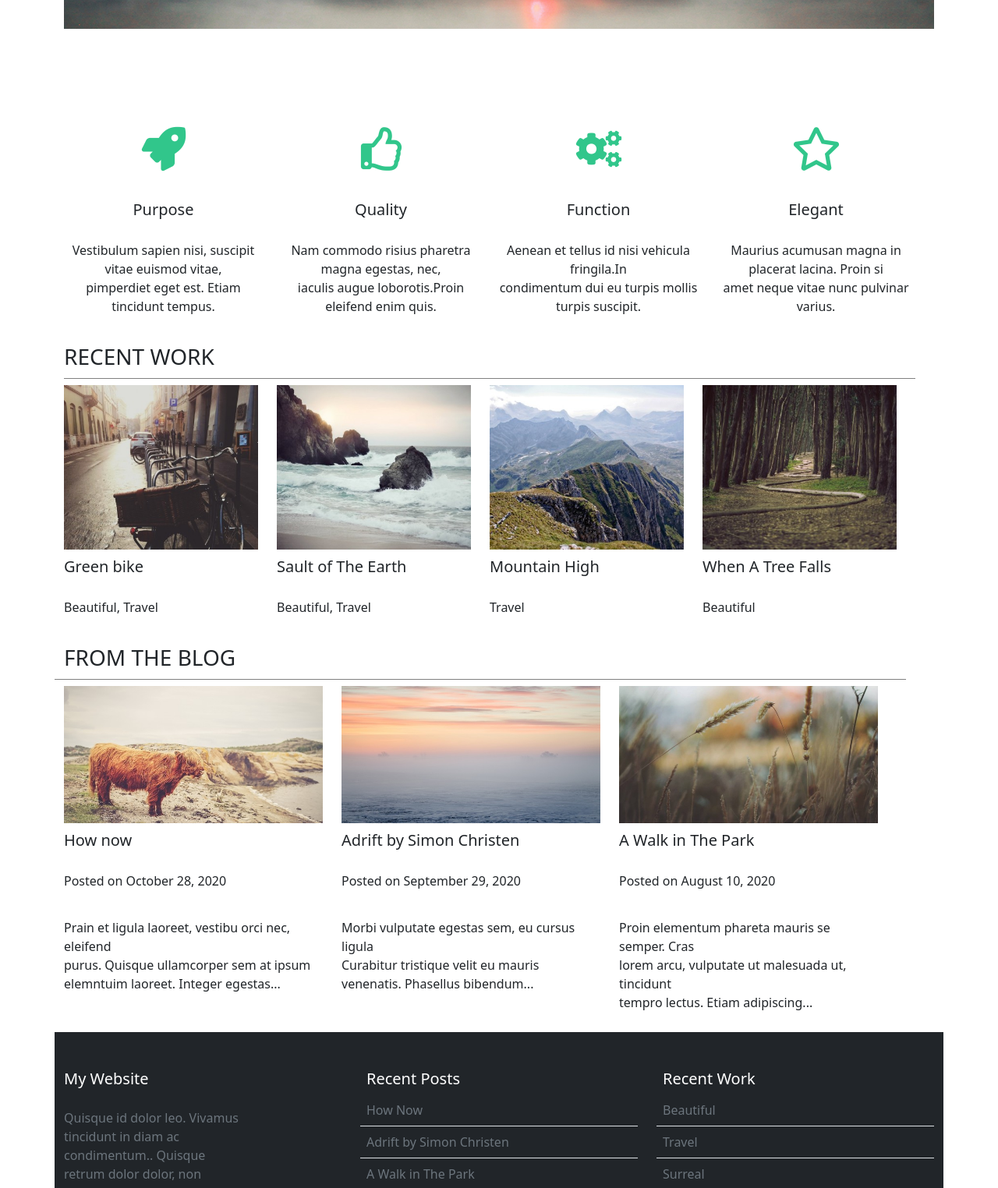
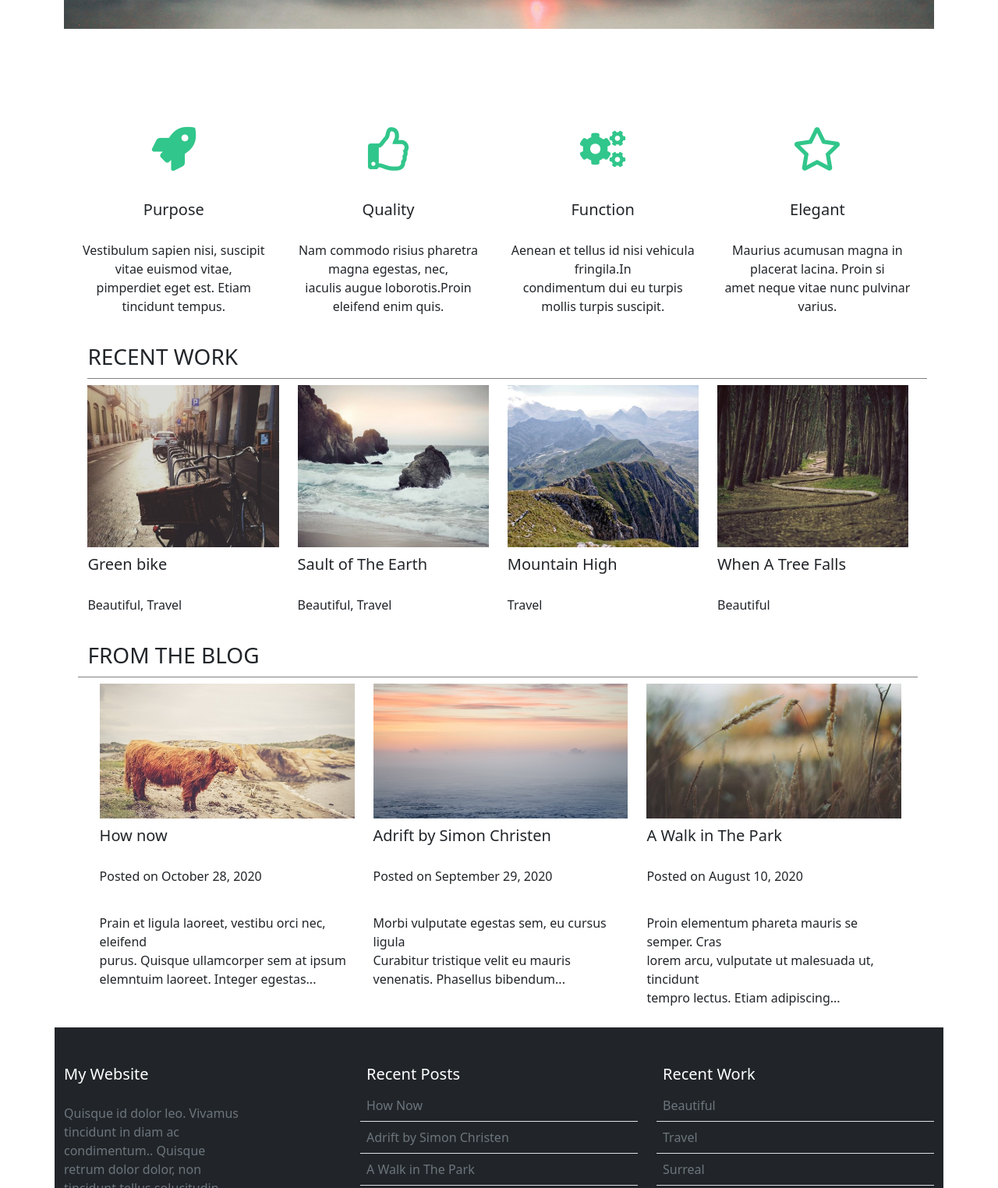
Before and after one commit to stayleess/Website-assignment, a plain HTML site: page index.html in a window 1280 px wide. Shown: the part 411-1935 px from the top of the page at 78% size. Drawn offline with Linux system fonts and the light colour scheme.

Commit message:
main margins and xl-columns adjustmens

```diff
--- a/index.html
+++ b/index.html
@@ -18,15 +18,15 @@
     <div class="container">
         <!----- NavBar SECTION-->
         <div class="row">
-            <nav class="col-lg-12 navbar navbar-expand-lg navbar-light bg-white ">
+            <nav class="col-lg-12 col-xl-12 navbar navbar-expand-lg navbar-light bg-white ">
                 <div class="container-fluid">
-                    <a class="navbar-brand col-lg-6" href="#">My Website</a>
+                    <a class="navbar-brand  col-lg-6 col-xl-6" href="#">My Website</a>
                     <button class="btn disabled navbar-toggler" type="button" data-bs-toggle="collapse"
                         data-bs-target="#navbarNav" aria-controls="navbarNav" aria-expanded="false"
                         aria-label="Toggle navigation">
                         <span class="navbar-toggler-icon"></span>
                     </button>
-                    <div class="collapse navbar-collapse col-lg-6" id="navbarNav">
+                    <div class="collapse navbar-collapse col-lg-6 col-xl-6" id="navbarNav">
                         <ul class="navbar-nav">
                             <li class="nav-item">
                                 <a class="nav-link active" aria-current="page" href="#">Home</a>
@@ -60,7 +60,7 @@
 
         <!-----HERO SECTION----->
         <div class="row flex">
-            <div class="col-sm-12 col-lg-12">
+            <div class="col-sm-12 col-lg-12 col-xl-12">
                 <img class="img-fluid" src="imgs/hero.jpg" alt="img-hero">
                 <div class="text-center bg-success">We strive to make all our
                     creations
@@ -69,9 +69,9 @@
         </div>
         <!--------END OF HERO Section---------------->
         <!--------MAIN  Section---------------->
-        <div class="row" id="main">
+        <div class="row blog" id="main">
             <div class="row">
-                <div class="col-sm-12 col-md-10 col-lg-3 card">
+                <div class="col-sm-12 col-md-10 col-lg-3 col-xl-3 card">
                     <img class="img-fluid img p-4" src="imgs/icon-1.png" alt="rocket-icon">
                     <h5>Purpose</h5>
                     <p>Vestibulum sapien nisi, suscipit vitae euismod
@@ -83,7 +83,7 @@
                     </p>
                 </div>
 
-                <div class="col-sm-12 col-md-10 col-lg-3 card">
+                <div class="col-sm-12 col-md-10 col-lg-3 col-xl-3 card">
                     <img class="img-fluid p-4" src="imgs/icon-2.png" alt="thumb-icon">
                     <h5>Quality</h5>
                     <p>Nam commodo risius pharetra magna egestas, nec,<br> iaculis augue
@@ -91,7 +91,7 @@
                     </p>
                 </div>
 
-                <div class="col-sm-12 col-md-10 col-lg-3 card">
+                <div class="col-sm-12 col-md-10 col-lg-3 col-xl-3 card">
                     <img class="img-fluid p-4" src="imgs/icon-3.png" alt="engine-icon">
                     <h5>Function</h5>
                     <p>Aenean et tellus id nisi vehicula fringila.In <br> condimentum dui eu
@@ -99,7 +99,7 @@
                     </p>
                 </div>
 
-                <div class="col-sm-12 col-md-10 col-lg-3 card">
+                <div class="col-sm-12 col-md-10 col-lg-3 col-xl-3 card">
                     <img class="img-fluid p-4" src="imgs/icon-4.png" alt="thumb-icon">
                     <h5>Elegant</h5>
                     <p>Maurius acumusan magna in placerat lacina. Proin si <br>
@@ -110,19 +110,19 @@
             <!-----end of the CARD SECTION---->
 
             <!--------RECENT WORK Section--------->
-            <div class="row">
-                <div class="col-md-10 col-lg-12">
+            <div class="row blog">
+                <div class="col-md-10 col-lg-12 col-xl-12">
                     <h3>RECENT WORK</h3>
                 </div>
                 <div class="row">
-                    <div class="col-sm-12 col-md-5 col-lg-3">
+                    <div class="col-sm-12 col-md-5 col-lg-3 col-xl-3">
                         <img class="img-fluid image" src="imgs/bike-400x340.jpg" alt="bike-400x340">
                         <div class="text-img">
                             <h5>Green bike</h5>
                             <p>Beautiful, Travel</p>
                         </div>
                     </div>
-                    <div class="col-sm-12 col-md-5 col-lg-3">
+                    <div class="col-sm-12 col-md-5 col-lg-3 col-xl-3">
                         <img class="img-fluid image" src="imgs/surf-400x340.jpg" alt="surf-400x340">
                         <div class="text-img">
                             <h5>Sault of The Earth</h5>
@@ -130,14 +130,14 @@
                         </div>
                     </div>
 
-                    <div class="col-sm-12 col-md-5 col-lg-3">
+                    <div class="col-sm-12 col-md-5 col-lg-3 col-xl-3">
                         <img class="img-fluid image" src="imgs/hills-400x340.jpg" alt="hills-400x340">
                         <div class="text-img">
                             <h5>Mountain High</h5>
                             <p>Travel</p>
                         </div>
                     </div>
-                    <div class="col-sm-12 col-md-5 col-lg-3">
+                    <div class="col-sm-12 col-md-5 col-lg-3 col-xl-3">
                         <img class="img-fluid image" src="imgs/path-400x340.jpg" alt="path-400x340">
                         <div class="text-img">
                             <h5>When A Tree Falls</h5>
@@ -149,9 +149,9 @@
 
                 <!--------BLOG Section--------->
                 <div class="row">
-                    <h3 class="col-md-10 col-lg-12">FROM THE BLOG</h3>
-                    <div class="row">
-                        <div class="col-sm-12 col-md-10 col-lg-4 ">
+                    <h3 class="col-md-10 col-lg-12 col-xl-12">FROM THE BLOG</h3>
+                    <div class="row blog">
+                        <div class="col-sm-12 col-md-10 col-lg-4 col-xl-4 ">
                             <img class="img-fluid image" src="imgs/cow-640x340.jpg" alt="cow-640x340">
                             <div class="blog-img">
                                 <h5>How now</h5>
@@ -164,7 +164,7 @@
                             </div>
                         </div>
 
-                        <div class="col-sm-12 col-md-10 col-lg-4">
+                        <div class="col-sm-12 col-md-10 col-lg-4 col-xl-4">
                             <img class="img-fluid image" src="imgs/sunrise-640x340.jpg" alt="sunrise-640x340">
                             <div class="blog-img">
                                 <h5>Adrift by Simon Christen</h5>
@@ -174,7 +174,7 @@
                             </div>
                         </div>
 
-                        <div class="col-sm-12 col-md-10 col-lg-4">
+                        <div class="col-sm-12 col-md-10 col-lg-4 col-xl-4">
                             <img class="img-fluid image" src="imgs/grass-640x340.jpg" alt="grass-640x340">
                             <div class="blog-img">
                                 <h5>A Walk in The Park</h5>
@@ -193,7 +193,7 @@
         <!-----end of the ROW MAIN SECTION-->
         <div class="row">
             <!--------Upper Footer Section--------->
-            <div class="col-sm-12 col-lg-4 bg-dark">
+            <div class="col-sm-12 col-lg-4 col-xl-4 bg-dark">
                 <div id="footer_one">
                     <h5 class="text-white pt-5 pb-2">My Website</h5>
                     <p class="col-md-8 text-secondary pb-2">Quisque id dolor leo. Vivamus tincidunt in diam ac <br>
@@ -206,7 +206,7 @@
                 </div>
             </div>
 
-            <div class="col-sm-12 col-lg-4 footer bg-dark">
+            <div class="col-sm-12 col-lg-4 col-xl-4 footer bg-dark">
                 <table class="table col-md-10">
                     <tr>
                         <td class="h5 col-md-10 text-white border-0 pt-5 pb-2">Recent Posts</td>
@@ -234,7 +234,7 @@
 
             </div>
             <!-----end of the Upper Footer SECTION-->
-            <div class="col-sm-12 col-lg-4  footer bg-dark ">
+            <div class="col-sm-12 col-lg-4 col-xl-4 footer bg-dark ">
 
                 <table class="table col-md-8">
                     <tr>
--- a/style.css
+++ b/style.css
@@ -100,6 +100,9 @@ h3 {
   .lead {
     margin-top: 15px;
   }
+  .blog {
+    margin-left: 0.2rem;
+  }
 }
 @media (min-width: 1200px) {
   .flex {
@@ -115,4 +118,7 @@ h3 {
     padding: 10px;
     font-size: 1.2rem;
   }
+  .blog {
+    margin-left: 0.2rem;
+  }
 }
```
